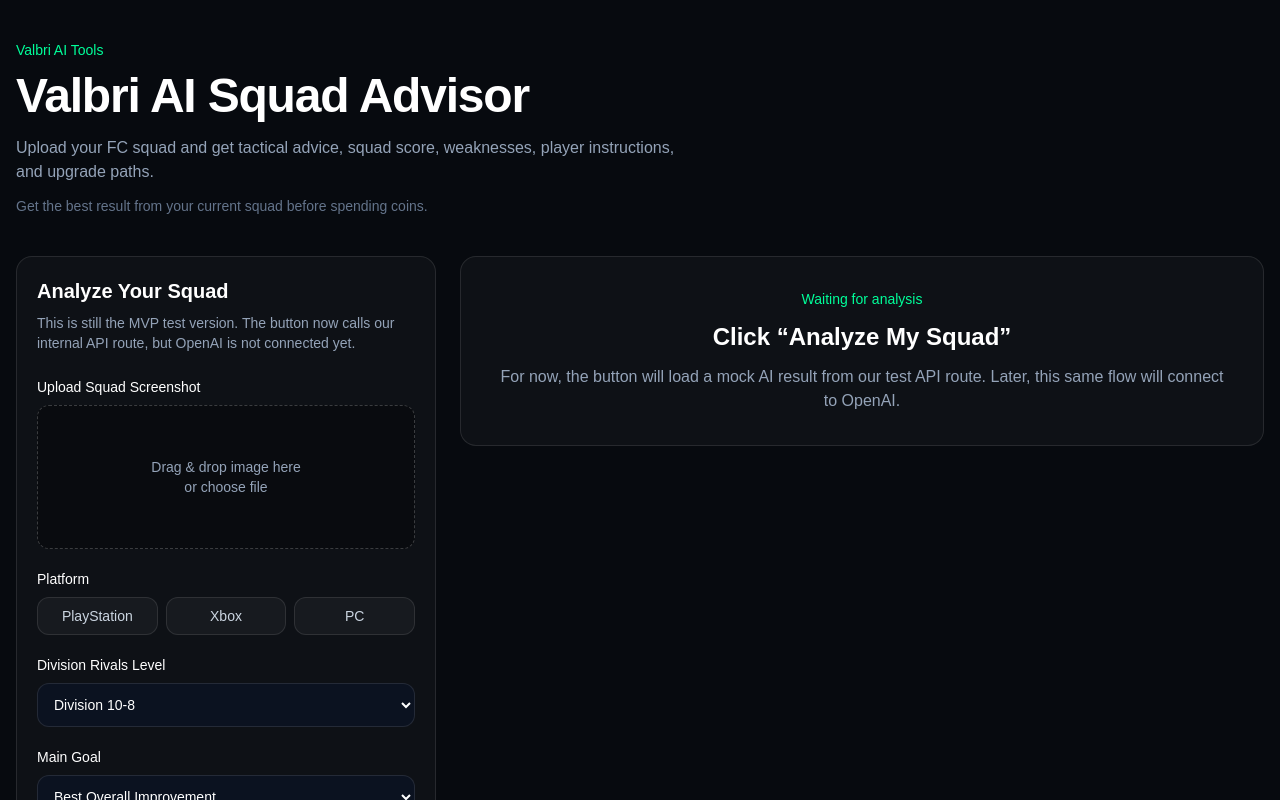
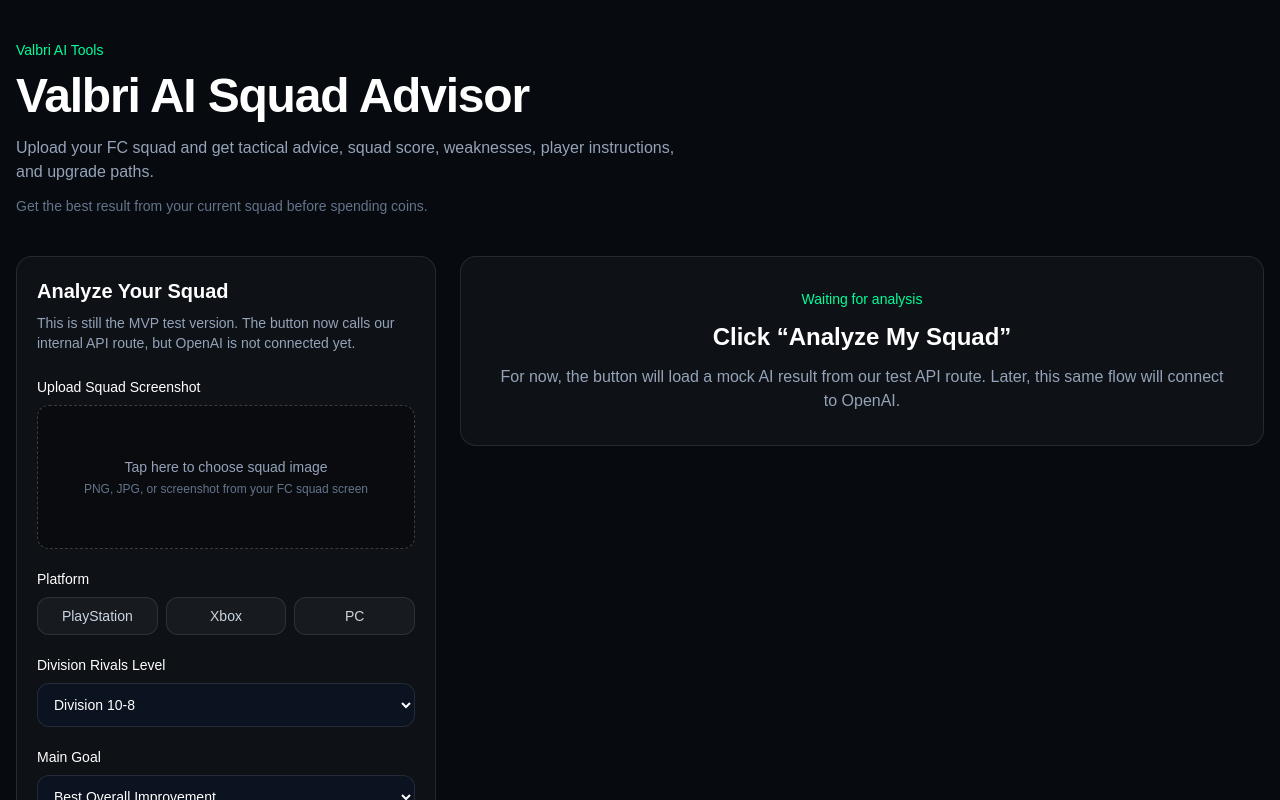
Before and after one commit to ginaqueenval/valai-, a Next.js app: page /ai-squad-advisor in a window 1280 px wide. Shown: the top 800 px of the page. Built offline with nearby package versions, Linux system fonts and the light colour scheme.

Commit message:
Update page.tsx

```diff
--- a/src/app/ai-squad-advisor/page.tsx
+++ b/src/app/ai-squad-advisor/page.tsx
@@ -10,6 +10,20 @@
   const [result, setResult] = useState<ValbriSquadAdvisorResult | null>(null);
   const [isLoading, setIsLoading] = useState(false);
   const [errorMessage, setErrorMessage] = useState("");
+
+  const [selectedImageName, setSelectedImageName] = useState("");
+  const [imagePreviewUrl, setImagePreviewUrl] = useState("");
+
+  function handleImageChange(event: React.ChangeEvent<HTMLInputElement>) {
+    const file = event.target.files?.[0];
+
+    if (!file) {
+      return;
+    }
+
+    setSelectedImageName(file.name);
+    setImagePreviewUrl(URL.createObjectURL(file));
+  }
 
   async function handleAnalyzeClick() {
     try {
@@ -79,11 +93,39 @@
                   Upload Squad Screenshot
                 </label>
 
-                <div className="flex h-36 items-center justify-center rounded-xl border border-dashed border-white/20 bg-black/30 text-center text-sm text-slate-400">
-                  Drag & drop image here
-                  <br />
-                  or choose file
-                </div>
+                <label className="flex min-h-36 cursor-pointer flex-col items-center justify-center rounded-xl border border-dashed border-white/20 bg-black/30 p-4 text-center text-sm text-slate-400 transition hover:border-[#00FF9A]/60 hover:bg-[#00FF9A]/5">
+                  <input
+                    type="file"
+                    accept="image/*"
+                    onChange={handleImageChange}
+                    className="hidden"
+                  />
+
+                  {imagePreviewUrl ? (
+                    <div className="space-y-3">
+                      <img
+                        src={imagePreviewUrl}
+                        alt="Selected squad preview"
+                        className="mx-auto max-h-40 rounded-lg border border-white/10 object-contain"
+                      />
+
+                      <p className="break-all text-xs text-slate-300">
+                        {selectedImageName}
+                      </p>
+
+                      <p className="text-xs text-[#00FF9A]">
+                        Click here to change image
+                      </p>
+                    </div>
+                  ) : (
+                    <div>
+                      <p>Tap here to choose squad image</p>
+                      <p className="mt-1 text-xs text-slate-500">
+                        PNG, JPG, or screenshot from your FC squad screen
+                      </p>
+                    </div>
+                  )}
+                </label>
               </div>
 
               <div>
```
